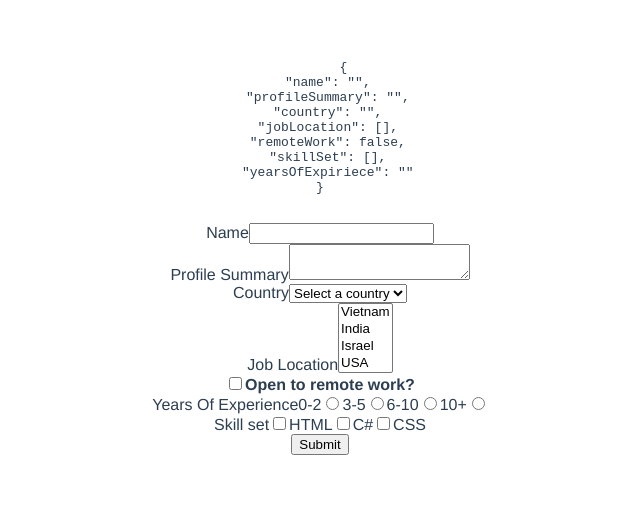
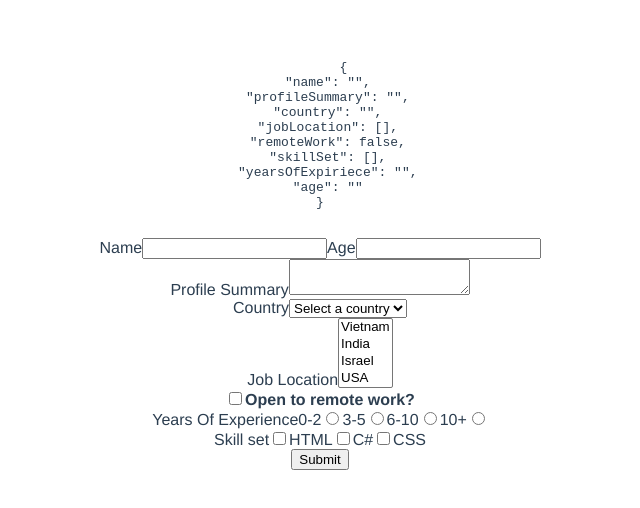
Before and after one commit to noatias1234/Vue-Js, a Vue app: page / in a window 1280 px wide. Shown: the top 508 px of the page, without its empty margins (320-960 px from the left). Built offline with nearby package versions, Linux system fonts and the light colour scheme.

Commit message:
until 20 lesson

```diff
--- a/src/components/HelloWorld.vue
+++ b/src/components/HelloWorld.vue
@@ -6,8 +6,13 @@
 
   <form @submit="submitForm">
     <div>
+      <!-- remove white spaces with trim -->
       <label for="name">Name</label>
-      <input type="text" id="name" v-model="formValues.name">
+      <input type="text" id="name" v-model.trim="formValues.name">
+
+      <label for="age">Age</label>
+      <input @keyup.enter="submitForm" type="number" id="age" v-model.number="formValues.age">
+
     </div>
 
     <div>
@@ -89,7 +94,8 @@ export default {
       jobLocation:[],
       remoteWork:false,
       skillSet:[],
-      yearsOfExpiriece:''
+      yearsOfExpiriece:'',
+      age:''
     },
 
    }
```
